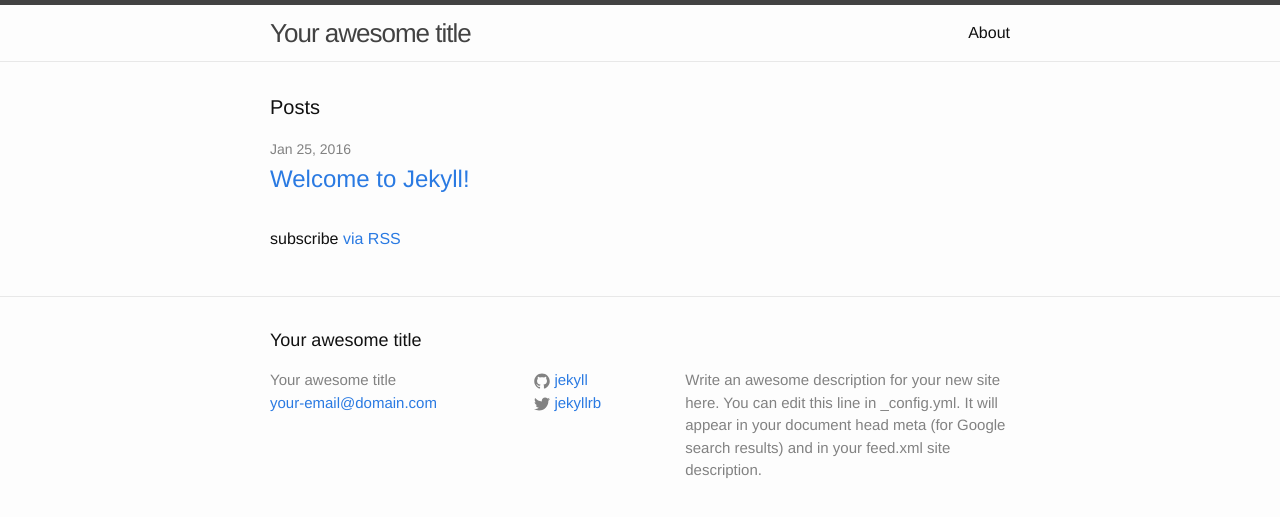
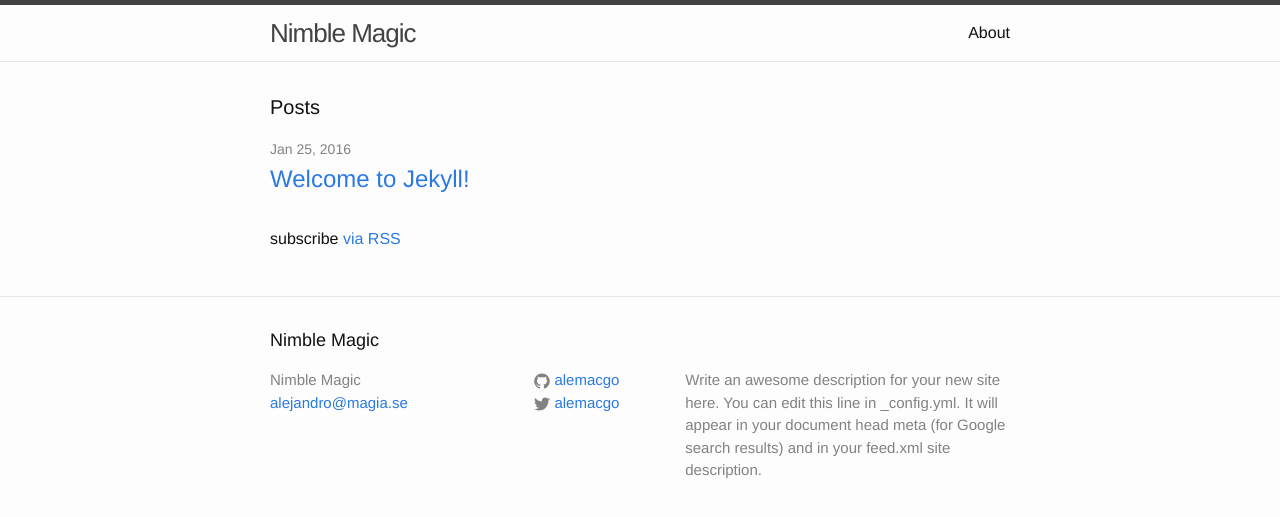
Before and after one commit to alegw/alegw.github.io, a Jekyll site: the page built from index.html, in a window 1280 px wide. Shown: the top 517 px of the page. Built offline with Jekyll 4.4.1, drawn with Linux system fonts in a browser that asks for light colours.

Commit message:
Add personal info and set permalinks style to /:title

```diff
--- a/_config.yml
+++ b/_config.yml
@@ -6,16 +6,19 @@
 # 'jekyll serve'. If you change this file, please restart the server process.
 
 # Site settings
-title: Your awesome title
-email: your-email@domain.com
+title: Nimble Magic
+email: alejandro@magia.se
 description: > # this means to ignore newlines until "baseurl:"
   Write an awesome description for your new site here. You can edit this
   line in _config.yml. It will appear in your document head meta (for
   Google search results) and in your feed.xml site description.
 baseurl: "" # the subpath of your site, e.g. /blog
-url: "http://yourdomain.com" # the base hostname & protocol for your site
-twitter_username: jekyllrb
-github_username:  jekyll
+url: "http://nimblemagic.com" # the base hostname & protocol for your site
+twitter_username: alemacgo
+github_username:  alemacgo
 
 # Build settings
 markdown: kramdown
+
+# Custom settings
+permalink: /:title
```
